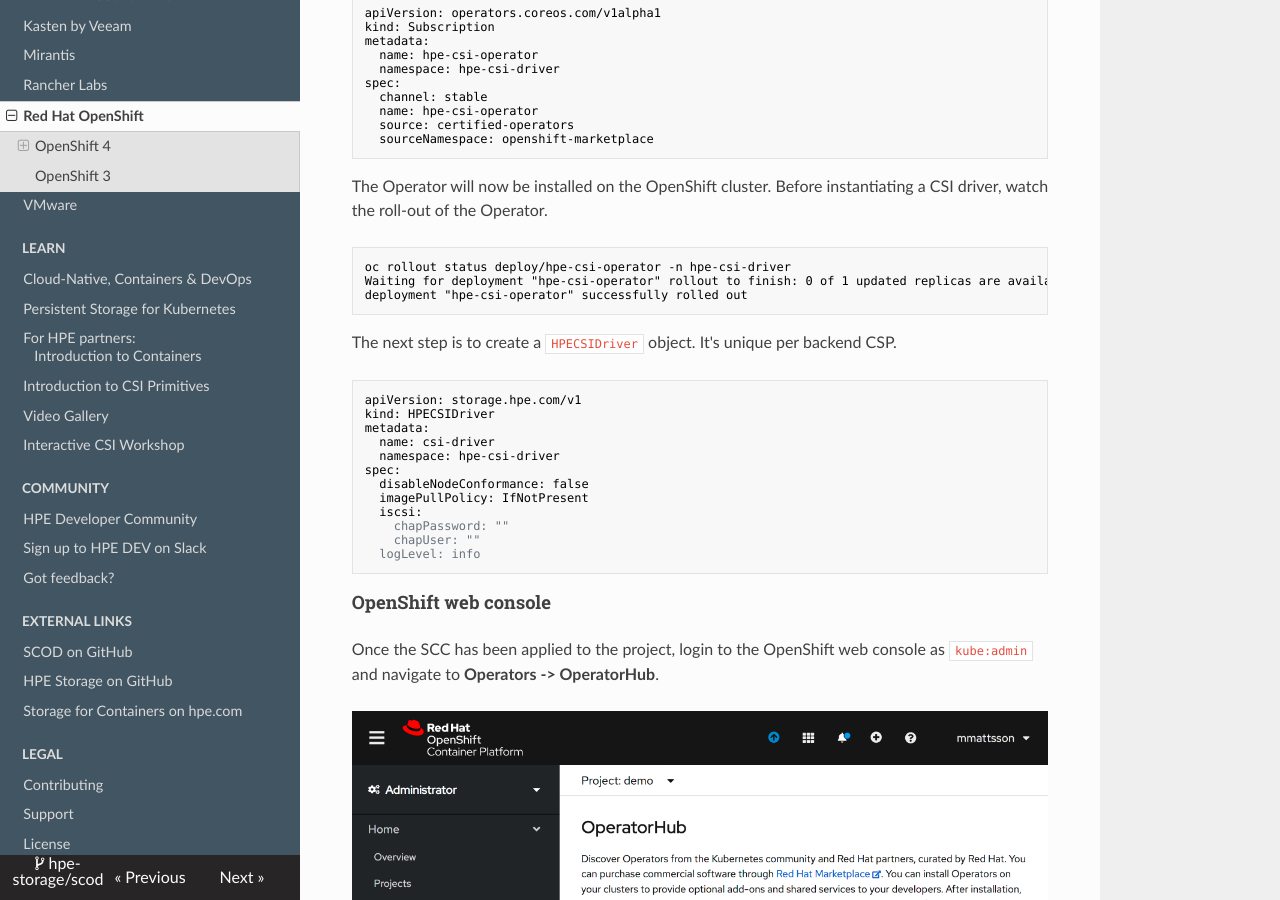
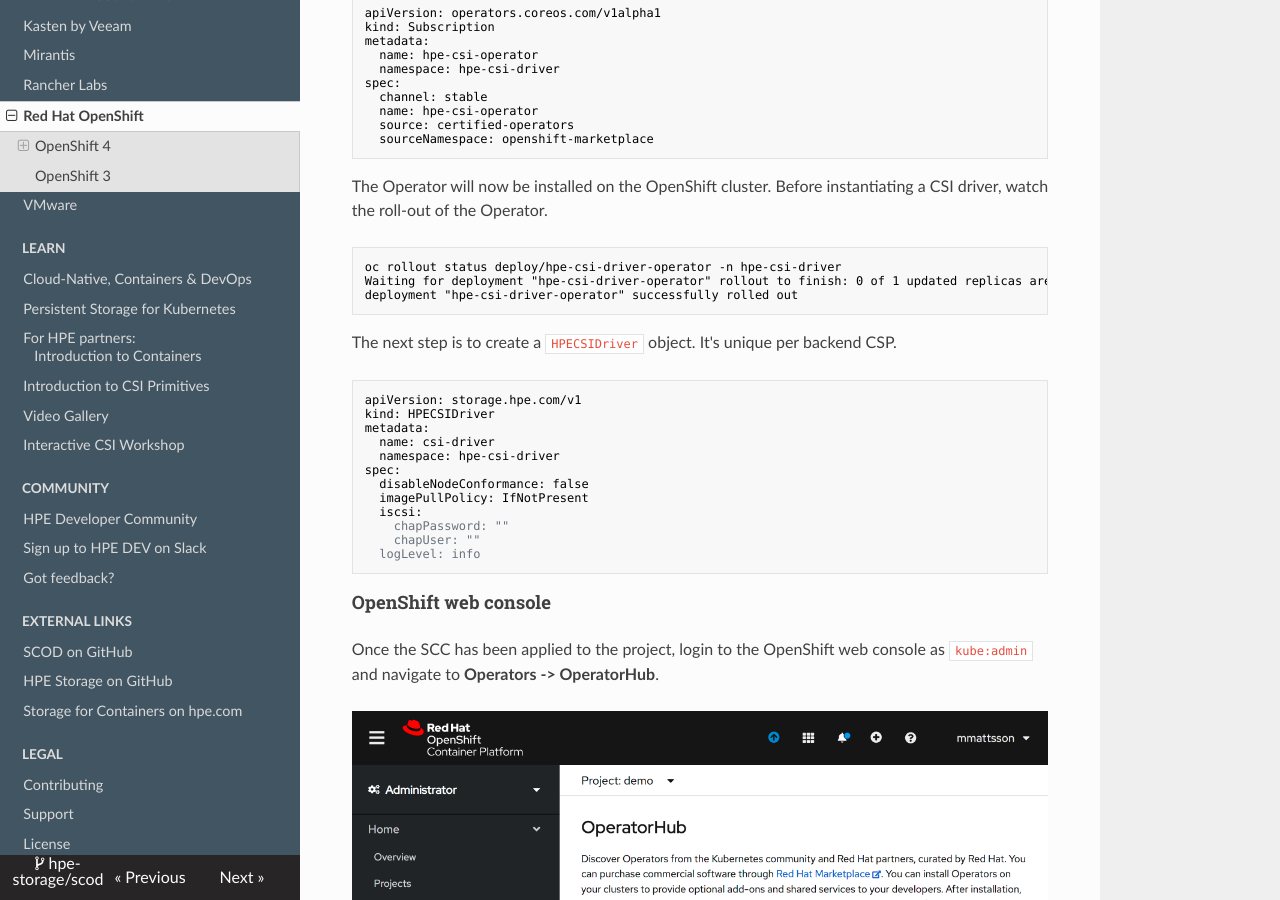
Before and after one commit to hpe-storage/scod, an MkDocs documentation site: the page built from docs/partners/redhat_openshift/index.md, in a window 1280 px wide and 900 px high, scrolled down 2833 px. Built offline with MkDocs 1.6.1, drawn with Linux system fonts in a browser that asks for light colours; nearby versions of some CDN libraries.

Commit message:
operator deployment name fix
Signed-off-by: Michael Mattsson <michael.mattsson@hpe.com>

````diff
--- a/docs/partners/redhat_openshift/index.md
+++ b/docs/partners/redhat_openshift/index.md
@@ -106,9 +106,9 @@
 The Operator will now be installed on the OpenShift cluster. Before instantiating a CSI driver, watch the roll-out of the Operator.
 
 ```markdown
-oc rollout status deploy/hpe-csi-operator -n hpe-csi-driver
-Waiting for deployment "hpe-csi-operator" rollout to finish: 0 of 1 updated replicas are available...
-deployment "hpe-csi-operator" successfully rolled out
+oc rollout status deploy/hpe-csi-driver-operator -n hpe-csi-driver
+Waiting for deployment "hpe-csi-driver-operator" rollout to finish: 0 of 1 updated replicas are available...
+deployment "hpe-csi-driver-operator" successfully rolled out
 ```
 
 The next step is to create a `HPECSIDriver` object. It's unique per backend CSP.
````
